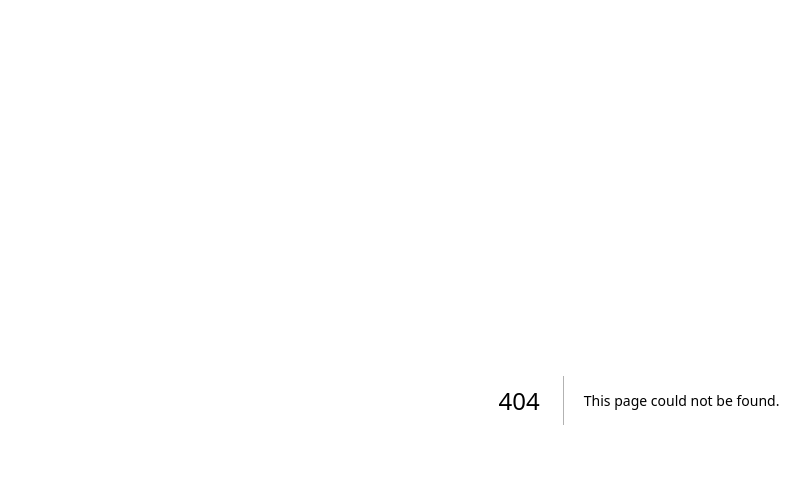
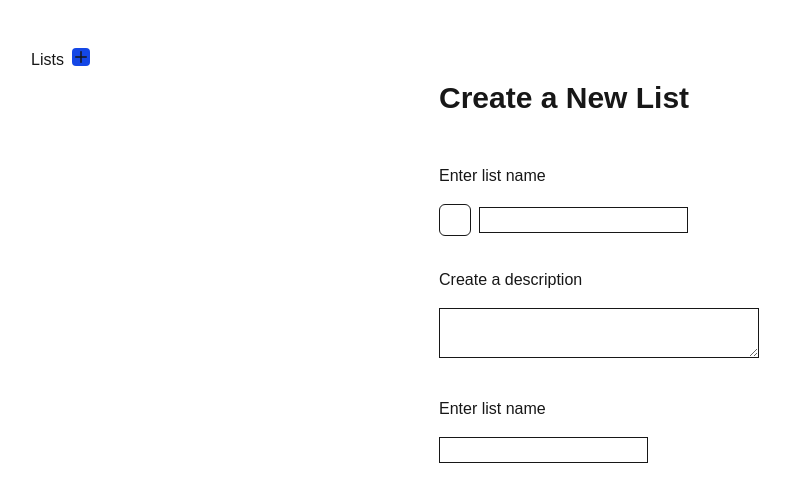
Before and after one commit to hissamdev/crm-dynamic, a Next.js app in the folder ui-nextjs/: page /dashboard/create-list in a window 1280 px wide. Before the commit this address had no page. Shown: the top 502 px of the page, without its empty margins (1-811 px from the left). Built offline with nearby package versions, Linux system fonts and the light colour scheme.

Commit message:
Working on create-list ui

```diff
--- /dev/null
+++ b/ui-nextjs/src/app/dashboard/create-list/page.tsx
@@ -0,0 +1,40 @@
+import { PlusIcon } from "lucide-react";
+
+export default function CreateList() {
+    return (
+        <div className="grid grid-cols-[20rem_1fr]">
+            <aside className="px-8 py-12 sticky top-0 h-screen border-r border-r-white/25">
+                <div className="border-b border-b-white/25">
+                    <span className="flex gap-2">
+                        Lists
+                        <button className="h-fit w-fit">
+                            <PlusIcon
+                                size={18}
+                                className="bg-blue-700 rounded-sm hover:bg-blue-700/80 cursor-pointer"
+                            />
+                        </button>
+                    </span>
+                </div>
+            </aside>
+            <main className="mx-30 my-20">
+                <h1 className="text-3xl font-semibold">Create a New List</h1>
+                <form className="mt-12">
+                    <label className="block">Enter list name</label>
+                    <div className="mt-4 flex items-center gap-2">
+                        <input
+                            type="text"
+                            className="border w-8 h-8 rounded-md"
+                        />
+                        <input type="text" className="border" />
+                    </div>
+
+                    <label className="mt-8 block">Create a description</label>
+                    <textarea className="mt-4 min-w-80 max-w-full border resize"></textarea>
+
+                    <label className="mt-8 block">Enter list name</label>
+                    <input type="text" className="mt-4 border" />
+                </form>
+            </main>
+        </div>
+    );
+}
--- a/ui-nextjs/src/app/dashboard/page.tsx
+++ b/ui-nextjs/src/app/dashboard/page.tsx
@@ -114,7 +114,17 @@ export default function Dashboard() {
     return (
         <div className=" grid grid-cols-[20rem_1fr]">
             <aside className="px-8 py-12 sticky top-0 h-screen border-r border-r-white/25">
-                <span className="border-b border-b-white/25">Lists</span>
+                <div className="border-b border-b-white/25">
+                    <span className="flex gap-2">
+                        Lists
+                        <button className="h-fit w-fit">
+                            <PlusIcon
+                                size={18}
+                                className="bg-blue-700 rounded-sm hover:bg-blue-700/80 cursor-pointer"
+                            />
+                        </button>
+                    </span>
+                </div>
             </aside>
             <main className="mx-42 my-12">
                 <button
```
